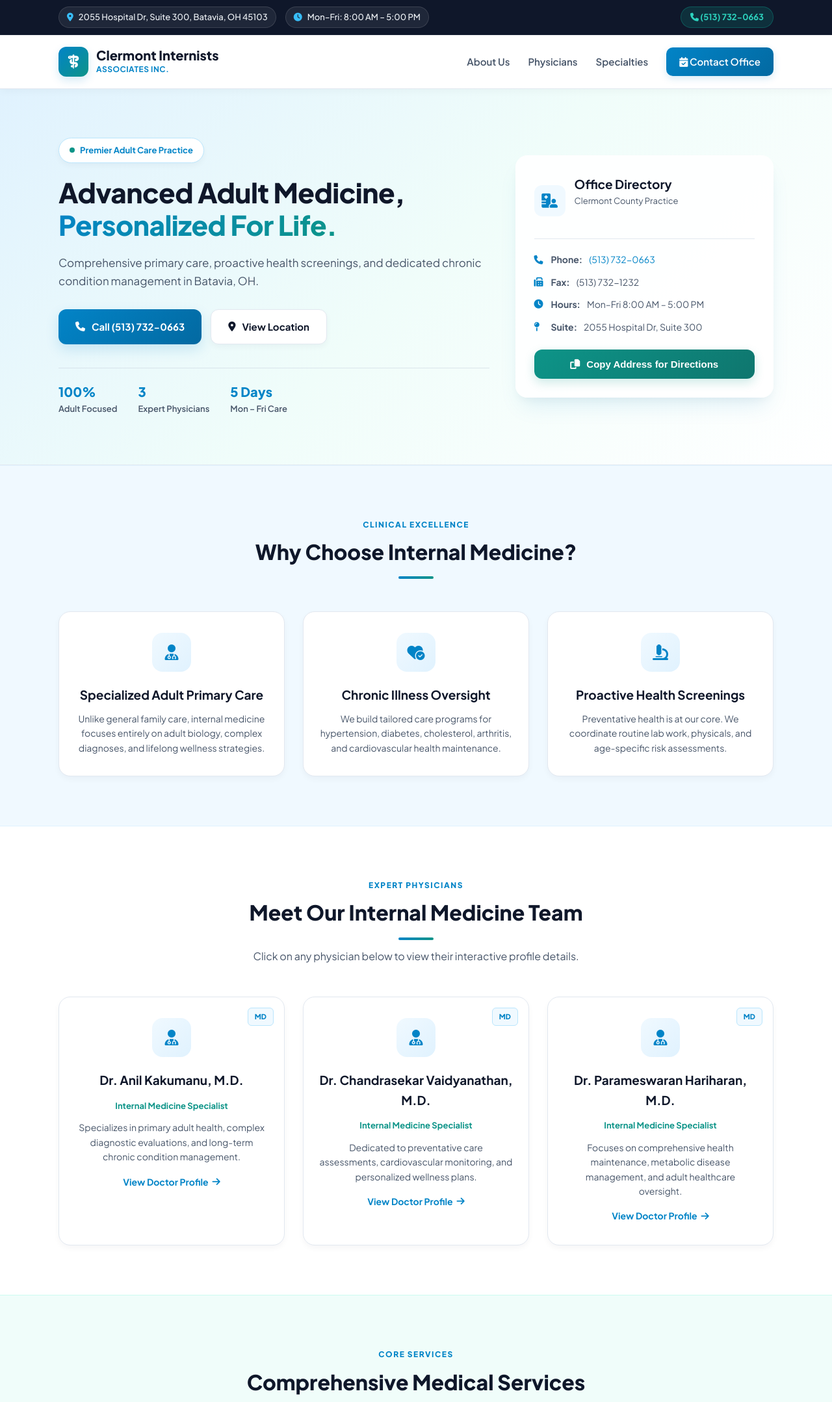
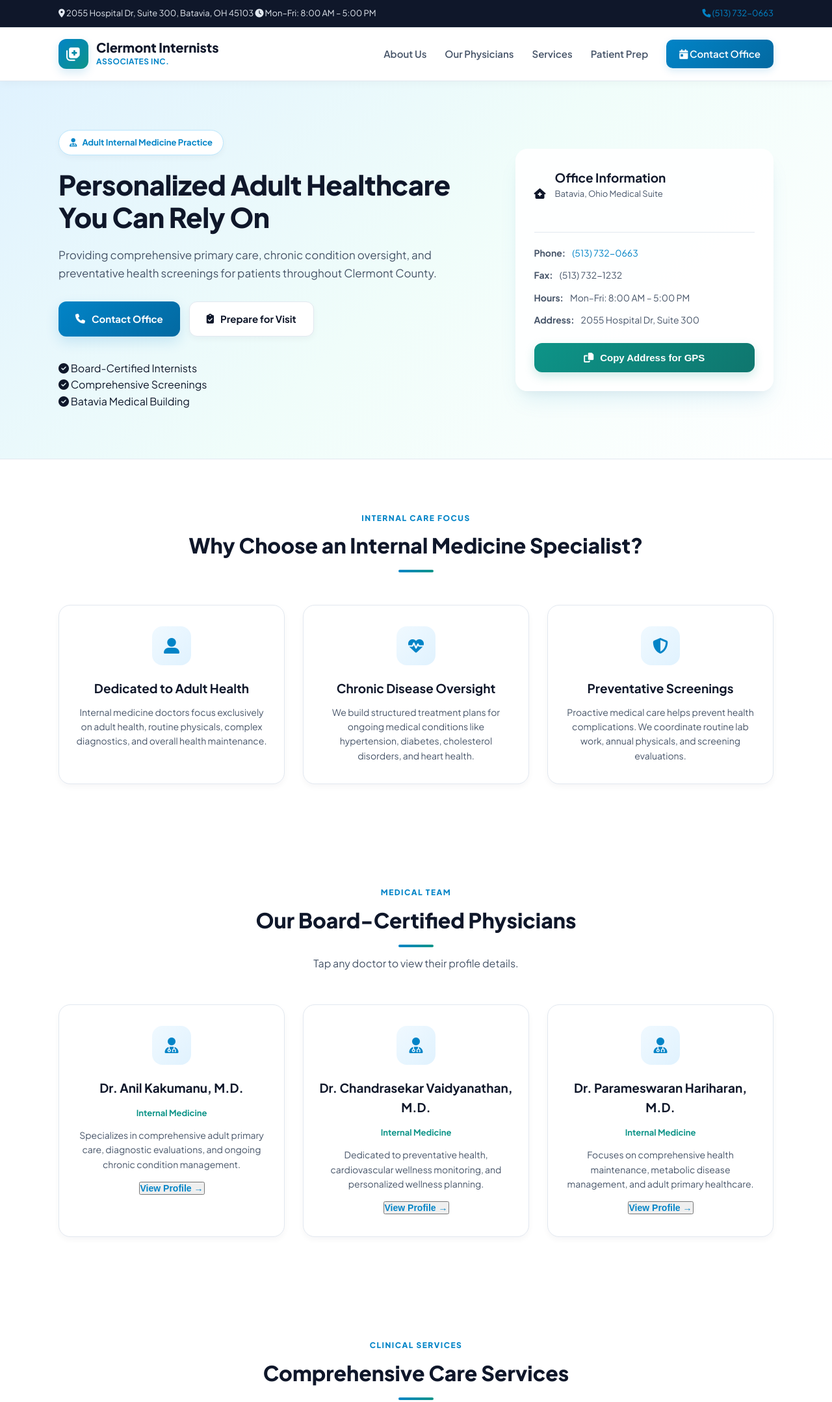
Before and after one commit to pranavkakumanu2012/clermont-internists, a plain HTML site: page index.html in a window 1280 px wide. Shown: the top 2158 px of the page at 65% size. Drawn offline with Linux system fonts and the light colour scheme.

Commit message:
Update index.html

```diff
--- a/index.html
+++ b/index.html
@@ -3,7 +3,7 @@
 <head>
   <meta charset="UTF-8">
   <meta name="viewport" content="width=device-width, initial-scale=1.0, maximum-scale=5.0">
-  <title>Clermont Internists Associates | Premier Internal Medicine</title>
+  <title>Clermont Internists Associates | Internal Medicine Batavia, OH</title>
   <link rel="preconnect" href="https://fonts.googleapis.com">
   <link rel="preconnect" href="https://fonts.gstatic.com" crossorigin>
   <link href="https://fonts.googleapis.com/css2?family=Plus+Jakarta+Sans:wght@400;500;600;700;800&display=swap" rel="stylesheet">
@@ -12,256 +12,249 @@
 </head>
 <body>
 
-  <!-- Top Organized Announcement Bar -->
+  <!-- Top Announcement Bar -->
   <div class="top-bar">
     <div class="container top-bar-inner">
-      <div class="top-badges-group">
-        <div class="top-badge-pill">
-          <i class="fa-solid fa-location-dot icon-glow"></i>
-          <span>2055 Hospital Dr, Suite 300, Batavia, OH 45103</span>
-        </div>
-        <div class="top-badge-pill">
-          <i class="fa-solid fa-clock icon-glow"></i>
-          <span>Mon–Fri: 8:00 AM – 5:00 PM</span>
-        </div>
+      <div class="top-info">
+        <span><i class="fa-solid fa-location-dot"></i> 2055 Hospital Dr, Suite 300, Batavia, OH 45103</span>
+        <span><i class="fa-solid fa-clock"></i> Mon–Fri: 8:00 AM – 5:00 PM</span>
       </div>
-      <div class="top-phone-pill">
+      <div class="top-phone">
         <a href="tel:5137320663"><i class="fa-solid fa-phone"></i> (513) 732-0663</a>
       </div>
     </div>
   </div>
 
-  <!-- Main Navbar -->
+  <!-- Header / Navigation -->
   <header class="header">
     <div class="container header-inner">
       <a href="#" class="brand">
-        <div class="brand-icon"><i class="fa-solid fa-staff-snake"></i></div>
+        <div class="brand-icon"><i class="fa-solid fa-notes-medical"></i></div>
         <div class="brand-text">
           <span class="brand-name">Clermont Internists</span>
           <span class="brand-sub">Associates Inc.</span>
         </div>
       </a>
 
-      <button class="menu-toggle" id="menuToggle" aria-label="Toggle Navigation">
+      <button class="menu-toggle" id="menuToggle" aria-label="Toggle navigation menu">
         <i class="fa-solid fa-bars"></i>
       </button>
 
       <nav class="nav-menu" id="navMenu">
         <a href="#about" class="nav-link">About Us</a>
-        <a href="#physicians" class="nav-link">Physicians</a>
-        <a href="#services" class="nav-link">Specialties</a>
-        <a href="#contact" class="nav-link btn-nav"><i class="fa-solid fa-calendar-check"></i> Contact Office</a>
+        <a href="#physicians" class="nav-link">Our Physicians</a>
+        <a href="#services" class="nav-link">Services</a>
+        <a href="#helper" class="nav-link">Patient Prep</a>
+        <a href="#contact" class="nav-link btn-nav"><i class="fa-solid fa-calendar-day"></i> Contact Office</a>
       </nav>
     </div>
   </header>
 
-  <!-- Flashy Hero Section -->
+  <!-- Hero Section -->
   <section class="hero">
     <div class="container hero-grid">
       <div class="hero-text">
         <div class="hero-badge">
-          <span class="badge-dot"></span> Premier Adult Care Practice
+          <i class="fa-solid fa-user-doctor"></i> Adult Internal Medicine Practice
         </div>
-        <h1>Advanced Adult Medicine, <span class="gradient-text">Personalized For Life.</span></h1>
-        <p>Comprehensive primary care, proactive health screenings, and dedicated chronic condition management in Batavia, OH.</p>
+        <h1>Personalized Adult Healthcare You Can Rely On</h1>
+        <p>Providing comprehensive primary care, chronic condition oversight, and preventative health screenings for patients throughout Clermont County.</p>
 
         <div class="hero-btns">
-          <a href="tel:5137320663" class="btn btn-primary"><i class="fa-solid fa-phone"></i> Call (513) 732-0663</a>
-          <a href="#contact" class="btn btn-secondary"><i class="fa-solid fa-location-dot"></i> View Location</a>
+          <a href="#contact" class="btn btn-primary"><i class="fa-solid fa-phone"></i> Contact Office</a>
+          <a href="#helper" class="btn btn-secondary"><i class="fa-solid fa-clipboard-check"></i> Prepare for Visit</a>
         </div>
 
-        <div class="hero-stats">
-          <div class="stat-item">
-            <div class="stat-num">100%</div>
-            <div class="stat-lbl">Adult Focused</div>
-          </div>
-          <div class="stat-item">
-            <div class="stat-num">3</div>
-            <div class="stat-lbl">Expert Physicians</div>
-          </div>
-          <div class="stat-item">
-            <div class="stat-num">5 Days</div>
-            <div class="stat-lbl">Mon – Fri Care</div>
-          </div>
+        <div class="hero-perks">
+          <div class="perk"><i class="fa-solid fa-circle-check"></i> Board-Certified Internists</div>
+          <div class="perk"><i class="fa-solid fa-circle-check"></i> Comprehensive Screenings</div>
+          <div class="perk"><i class="fa-solid fa-circle-check"></i> Batavia Medical Building</div>
         </div>
       </div>
 
-      <!-- Hero Glass Card -->
       <div class="hero-card">
         <div class="card-header">
-          <div class="card-header-icon"><i class="fa-solid fa-hospital-user"></i></div>
+          <i class="fa-solid fa-house-medical"></i>
           <div>
-            <h3>Office Directory</h3>
-            <p>Clermont County Practice</p>
+            <h3>Office Information</h3>
+            <p>Batavia, Ohio Medical Suite</p>
           </div>
         </div>
         <ul class="quick-facts">
-          <li><i class="fa-solid fa-phone"></i> <strong>Phone:</strong> <a href="tel:5137320663">(513) 732-0663</a></li>
-          <li><i class="fa-solid fa-fax"></i> <strong>Fax:</strong> (513) 732-1232</li>
-          <li><i class="fa-solid fa-clock"></i> <strong>Hours:</strong> Mon–Fri 8:00 AM – 5:00 PM</li>
-          <li><i class="fa-solid fa-map-pin"></i> <strong>Suite:</strong> 2055 Hospital Dr, Suite 300</li>
+          <li><strong>Phone:</strong> <a href="tel:5137320663">(513) 732-0663</a></li>
+          <li><strong>Fax:</strong> (513) 732-1232</li>
+          <li><strong>Hours:</strong> Mon–Fri: 8:00 AM – 5:00 PM</li>
+          <li><strong>Address:</strong> 2055 Hospital Dr, Suite 300</li>
         </ul>
         <button class="btn btn-teal btn-full" id="copyAddrBtn">
-          <i class="fa-solid fa-copy"></i> Copy Address for Directions
+          <i class="fa-solid fa-copy"></i> Copy Address for GPS
         </button>
       </div>
     </div>
   </section>
 
   <!-- About Section -->
-  <section id="about" class="section bg-soft-sky">
+  <section id="about" class="section bg-white">
     <div class="container">
       <div class="section-header text-center">
-        <span class="section-tag">Clinical Excellence</span>
-        <h2>Why Choose Internal Medicine?</h2>
+        <span class="section-tag">Internal Care Focus</span>
+        <h2>Why Choose an Internal Medicine Specialist?</h2>
         <div class="underline"></div>
       </div>
 
       <div class="grid-3">
         <div class="feature-card">
-          <div class="icon-box"><i class="fa-solid fa-user-doctor"></i></div>
-          <h3>Specialized Adult Primary Care</h3>
-          <p>Unlike general family care, internal medicine focuses entirely on adult biology, complex diagnoses, and lifelong wellness strategies.</p>
+          <div class="icon-box"><i class="fa-solid fa-user-large"></i></div>
+          <h3>Dedicated to Adult Health</h3>
+          <p>Internal medicine doctors focus exclusively on adult health, routine physicals, complex diagnostics, and overall health maintenance.</p>
         </div>
 
         <div class="feature-card">
-          <div class="icon-box"><i class="fa-solid fa-heart-circle-check"></i></div>
-          <h3>Chronic Illness Oversight</h3>
-          <p>We build tailored care programs for hypertension, diabetes, cholesterol, arthritis, and cardiovascular health maintenance.</p>
+          <div class="icon-box"><i class="fa-solid fa-heart-pulse"></i></div>
+          <h3>Chronic Disease Oversight</h3>
+          <p>We build structured treatment plans for ongoing medical conditions like hypertension, diabetes, cholesterol disorders, and heart health.</p>
         </div>
 
         <div class="feature-card">
-          <div class="icon-box"><i class="fa-solid fa-microscope"></i></div>
-          <h3>Proactive Health Screenings</h3>
-          <p>Preventative health is at our core. We coordinate routine lab work, physicals, and age-specific risk assessments.</p>
+          <div class="icon-box"><i class="fa-solid fa-shield-halved"></i></div>
+          <h3>Preventative Screenings</h3>
+          <p>Proactive medical care helps prevent health complications. We coordinate routine lab work, annual physicals, and screening evaluations.</p>
         </div>
       </div>
     </div>
   </section>
 
-  <!-- Physicians Section (PURE WHITE BACKGROUND) -->
-  <section id="physicians" class="section bg-white">
+  <!-- Physicians Section -->
+  <section id="physicians" class="section bg-slate">
     <div class="container">
       <div class="section-header text-center">
-        <span class="section-tag">Expert Physicians</span>
-        <h2>Meet Our Internal Medicine Team</h2>
+        <span class="section-tag">Medical Team</span>
+        <h2>Our Board-Certified Physicians</h2>
         <div class="underline"></div>
-        <p class="section-sub">Click on any physician below to view their interactive profile details.</p>
+        <p class="section-sub">Tap any doctor to view their profile details.</p>
       </div>
 
       <div class="grid-3">
         <div class="doc-card" data-doc="kakumanu">
-          <div class="doc-badge">MD</div>
           <div class="doc-avatar"><i class="fa-solid fa-user-doctor"></i></div>
           <h3>Dr. Anil Kakumanu, M.D.</h3>
-          <span class="doc-spec">Internal Medicine Specialist</span>
-          <p>Specializes in primary adult health, complex diagnostic evaluations, and long-term chronic condition management.</p>
-          <div class="btn-text">View Doctor Profile <i class="fa-solid fa-arrow-right"></i></div>
+          <span class="doc-spec">Internal Medicine</span>
+          <p>Specializes in comprehensive adult primary care, diagnostic evaluations, and ongoing chronic condition management.</p>
+          <button class="btn-text">View Profile &rarr;</button>
         </div>
 
         <div class="doc-card" data-doc="vaidyanathan">
-          <div class="doc-badge">MD</div>
           <div class="doc-avatar"><i class="fa-solid fa-user-doctor"></i></div>
           <h3>Dr. Chandrasekar Vaidyanathan, M.D.</h3>
-          <span class="doc-spec">Internal Medicine Specialist</span>
-          <p>Dedicated to preventative care assessments, cardiovascular monitoring, and personalized wellness plans.</p>
-          <div class="btn-text">View Doctor Profile <i class="fa-solid fa-arrow-right"></i></div>
+          <span class="doc-spec">Internal Medicine</span>
+          <p>Dedicated to preventative health, cardiovascular wellness monitoring, and personalized wellness planning.</p>
+          <button class="btn-text">View Profile &rarr;</button>
         </div>
 
         <div class="doc-card" data-doc="hariharan">
-          <div class="doc-badge">MD</div>
           <div class="doc-avatar"><i class="fa-solid fa-user-doctor"></i></div>
           <h3>Dr. Parameswaran Hariharan, M.D.</h3>
-          <span class="doc-spec">Internal Medicine Specialist</span>
-          <p>Focuses on comprehensive health maintenance, metabolic disease management, and adult healthcare oversight.</p>
-          <div class="btn-text">View Doctor Profile <i class="fa-solid fa-arrow-right"></i></div>
+          <span class="doc-spec">Internal Medicine</span>
+          <p>Focuses on comprehensive health maintenance, metabolic disease management, and adult primary healthcare.</p>
+          <button class="btn-text">View Profile &rarr;</button>
         </div>
       </div>
     </div>
   </section>
 
-  <!-- Interactive Specialties Tabs -->
-  <section id="services" class="section bg-soft-teal">
+  <!-- Interactive Services Tabs -->
+  <section id="services" class="section bg-white">
     <div class="container">
       <div class="section-header text-center">
-        <span class="section-tag">Core Services</span>
-        <h2>Comprehensive Medical Services</h2>
+        <span class="section-tag">Clinical Services</span>
+        <h2>Comprehensive Care Services</h2>
         <div class="underline"></div>
       </div>
 
       <div class="tab-btns">
-        <button class="tab-btn active" data-tab="preventative"><i class="fa-solid fa-shield-halved"></i> Preventative Health</button>
-        <button class="tab-btn" data-tab="chronic"><i class="fa-solid fa-wave-square"></i> Chronic Care</button>
-        <button class="tab-btn" data-tab="diagnostics"><i class="fa-solid fa-vial-circle-check"></i> Diagnostics & Labs</button>
+        <button class="tab-btn active" data-tab="preventative"><i class="fa-solid fa-shield"></i> Preventative Care</button>
+        <button class="tab-btn" data-tab="chronic"><i class="fa-solid fa-wave-square"></i> Chronic Disease</button>
+        <button class="tab-btn" data-tab="diagnostics"><i class="fa-solid fa-microscope"></i> Diagnostics & Labs</button>
       </div>
 
       <div class="tab-panels">
         <div class="tab-panel active" id="tab-preventative">
           <div class="panel-card">
-            <div class="panel-icon"><i class="fa-solid fa-stethoscope"></i></div>
             <h3>Routine Physicals & Preventative Care</h3>
-            <p>Annual physical examinations, blood pressure monitoring, cholesterol evaluations, immunizations, and cancer risk screening recommendations tailored to your health profile.</p>
+            <p>Annual checkups, blood pressure monitoring, cholesterol evaluations, immunizations, and age-appropriate cancer screening recommendations.</p>
           </div>
         </div>
 
         <div class="tab-panel" id="tab-chronic">
           <div class="panel-card">
-            <div class="panel-icon"><i class="fa-solid fa-notes-medical"></i></div>
-            <h3>Long-Term Condition Management</h3>
-            <p>Structured long-term treatment and prescription management for Type 2 diabetes, high blood pressure, thyroid disorders, asthma, and cardiovascular risk factors.</p>
+            <h3>Long-Term Disease Management</h3>
+            <p>Ongoing care and medication management for Type 2 diabetes, high blood pressure, asthma, thyroid disorders, arthritis, and heart risk factors.</p>
           </div>
         </div>
 
         <div class="tab-panel" id="tab-diagnostics">
           <div class="panel-card">
-            <div class="panel-icon"><i class="fa-solid fa-laptop-medical"></i></div>
             <h3>Outpatient Diagnostics & Lab Work</h3>
-            <p>In-office physical evaluations, electrocardiograms (EKG), routine blood work ordering, and direct referral coordination with specialized medical centers.</p>
+            <p>Clinical physical evaluations, electrocardiograms (EKG), routine blood work ordering, and direct coordination with specialist centers.</p>
           </div>
         </div>
       </div>
     </div>
   </section>
 
-  <!-- Contact & Location (PURE WHITE BACKGROUND) -->
-  <section id="contact" class="section bg-white">
+  <!-- Interactive Visit Helper -->
+  <section id="helper" class="section bg-teal-light">
     <div class="container">
       <div class="section-header text-center">
-        <span class="section-tag">Get In Touch</span>
-        <h2>Location & Practice Info</h2>
+        <span class="section-tag">Interactive Helper</span>
+        <h2>Appointment Preparation Helper</h2>
+        <div class="underline"></div>
+        <p class="section-sub">Select your upcoming visit type to see what you should bring to your appointment.</p>
+      </div>
+
+      <div class="helper-box">
+        <div class="helper-btns">
+          <button class="helper-btn active" data-type="new">New Patient Visit</button>
+          <button class="helper-btn" data-type="annual">Annual Physical</button>
+          <button class="helper-btn" data-type="followup">Follow-Up Visit</button>
+        </div>
+
+        <div class="helper-content" id="helperContent">
+          <!-- Populated dynamically via script.js -->
+        </div>
+      </div>
+    </div>
+  </section>
+
+  <!-- Contact Section -->
+  <section id="contact" class="section bg-slate">
+    <div class="container">
+      <div class="section-header text-center">
+        <span class="section-tag">Location & Contact</span>
+        <h2>Office Details & Location</h2>
         <div class="underline"></div>
       </div>
 
       <div class="grid-3">
         <div class="info-card">
-          <div class="info-icon"><i class="fa-solid fa-map-location-dot"></i></div>
+          <div class="info-icon"><i class="fa-solid fa-location-dot"></i></div>
           <h3>Office Location</h3>
           <p>2055 Hospital Dr, Suite 300<br>Batavia, OH 45103</p>
-          <small class="muted">Adjacent to Clermont Mercy Hospital</small>
-          <div style="margin-top: 16px;">
-            <a href="https://maps.google.com/?q=2055+Hospital+Dr+Suite+300+Batavia+OH+45103" target="_blank" rel="noopener" class="btn btn-secondary" style="padding: 10px 18px; font-size: 13px;">
-              <i class="fa-solid fa-diamond-turn-right"></i> Get Directions
-            </a>
-          </div>
+          <small class="muted">Near Clermont Mercy Hospital</small>
         </div>
 
         <div class="info-card">
-          <div class="info-icon"><i class="fa-solid fa-phone-volume"></i></div>
+          <div class="info-icon"><i class="fa-solid fa-phone"></i></div>
           <h3>Phone & Fax</h3>
-          <p><strong>Phone:</strong> <a href="tel:5137320663" class="highlight-link">(513) 732-0663</a></p>
+          <p><strong>Phone:</strong> <a href="tel:5137320663">(513) 732-0663</a></p>
           <p><strong>Fax:</strong> (513) 732-1232</p>
-          <div style="margin-top: 16px;">
-            <a href="tel:5137320663" class="btn btn-primary" style="padding: 10px 18px; font-size: 13px;">
-              <i class="fa-solid fa-phone"></i> Call Office
-            </a>
-          </div>
         </div>
 
         <div class="info-card">
           <div class="info-icon"><i class="fa-solid fa-clock"></i></div>
           <h3>Operating Hours</h3>
           <p><strong>Monday – Friday:</strong><br>8:00 AM – 5:00 PM</p>
-          <p class="muted" style="margin-top: 8px;">Sat & Sun: Closed</p>
+          <p class="muted">Saturday – Sunday: Closed</p>
         </div>
       </div>
     </div>
@@ -275,7 +268,7 @@
     </div>
   </footer>
 
-  <!-- Doctor Profile Modal -->
+  <!-- Doctor Bio Modal -->
   <div class="modal" id="docModal" role="dialog" aria-modal="true">
     <div class="modal-content">
       <button class="modal-close" id="modalClose" aria-label="Close modal">&times;</button>
```
